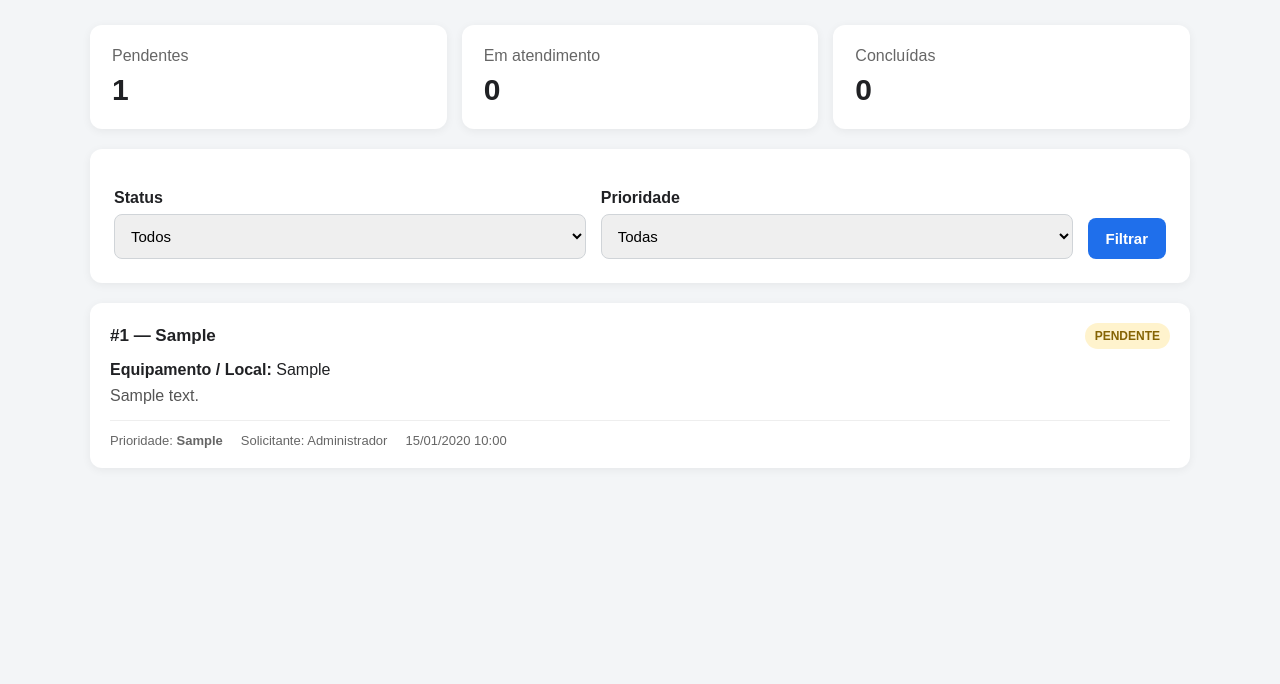
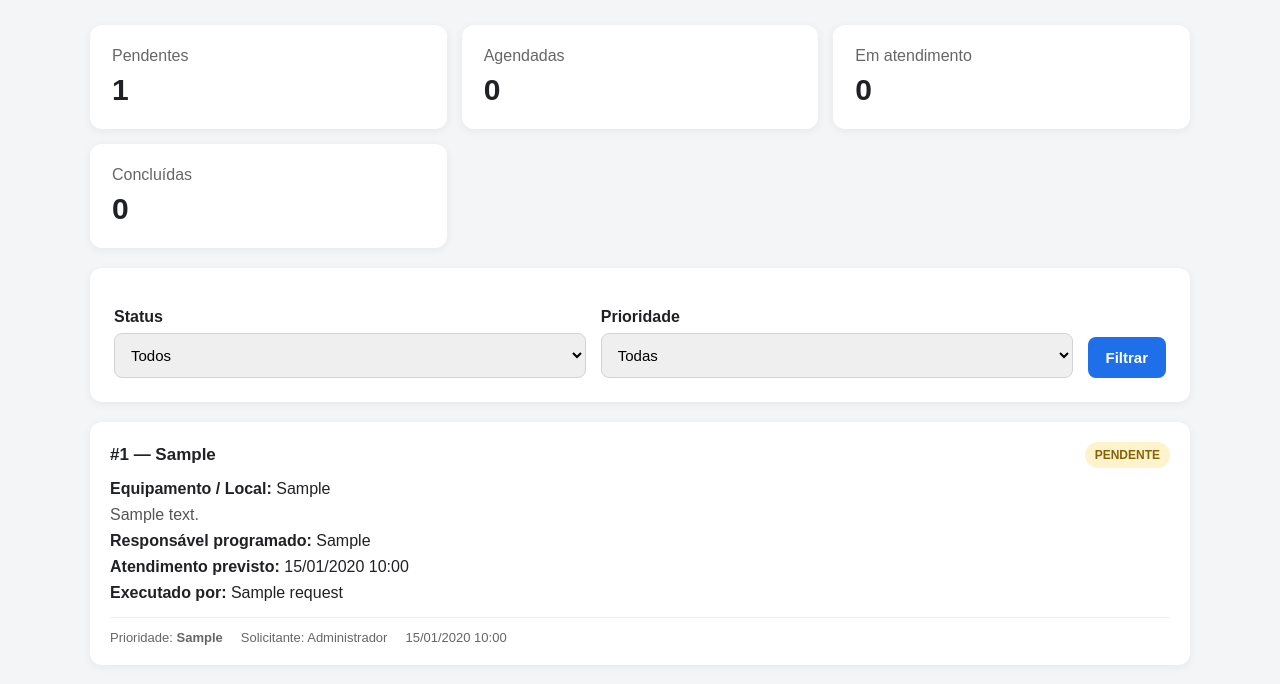
Before and after one commit to tfpr123-bot/SM---Solicita-o-de-manuten-o, a FastAPI app: page /painel in a window 1280 px wide. Shown: the part 90-774 px from the top of the page. Run offline with FastAPI, Linux system fonts and the light colour scheme; the visitor is signed in with stand-in values (Sample User, id 1); tables that the repository leaves empty hold one stand-in row (values such as "Sample post"); some libraries are stand-ins or nearby versions.

Commit message:
Update painel.html

```diff
--- a/templates/painel.html
+++ b/templates/painel.html
@@ -15,14 +15,21 @@
             <h1>Painel de Manutenção</h1>
             <p>Olá, {{ user.name }}</p>
         </div>
+
         <a href="/logout">Sair</a>
     </div>
+
 
     <div class="dashboard-cards">
 
         <div class="dashboard-card">
             <span>Pendentes</span>
             <strong>{{ counts.pendente }}</strong>
+        </div>
+
+        <div class="dashboard-card">
+            <span>Agendadas</span>
+            <strong>{{ counts.agendada }}</strong>
         </div>
 
         <div class="dashboard-card">
@@ -37,6 +44,7 @@
 
     </div>
 
+
     <div class="filters card">
 
         <form method="get" action="/painel">
@@ -45,10 +53,17 @@
                 <label>Status</label>
 
                 <select name="status">
+
                     <option value="">Todos</option>
+
                     <option value="PENDENTE"
                         {% if status == "PENDENTE" %}selected{% endif %}>
                         Pendente
+                    </option>
+
+                    <option value="AGENDADA"
+                        {% if status == "AGENDADA" %}selected{% endif %}>
+                        Agendada
                     </option>
 
                     <option value="EM ATENDIMENTO"
@@ -60,13 +75,16 @@
                         {% if status == "CONCLUÍDA" %}selected{% endif %}>
                         Concluída
                     </option>
+
                 </select>
             </div>
+
 
             <div>
                 <label>Prioridade</label>
 
                 <select name="priority">
+
                     <option value="">Todas</option>
 
                     <option value="Baixa"
@@ -88,14 +106,19 @@
                         {% if priority == "Crítica" %}selected{% endif %}>
                         Crítica
                     </option>
+
                 </select>
             </div>
 
-            <button type="submit">Filtrar</button>
+
+            <button type="submit">
+                Filtrar
+            </button>
 
         </form>
 
     </div>
+
 
     {% if rows %}
 
@@ -103,7 +126,8 @@
 
             {% for item in rows %}
 
-                <a class="request-card" href="/solicitacao/{{ item.id }}">
+                <a class="request-card"
+                   href="/solicitacao/{{ item.id }}">
 
                     <div class="request-header">
 
@@ -117,14 +141,47 @@
 
                     </div>
 
+
                     <p>
                         <strong>Equipamento / Local:</strong>
                         {{ item.equipment }}
                     </p>
 
+
                     <p class="description">
                         {{ item.description }}
                     </p>
+
+
+                    {% if item.scheduled_employee %}
+
+                        <p>
+                            <strong>Responsável programado:</strong>
+                            {{ item.scheduled_employee }}
+                        </p>
+
+                    {% endif %}
+
+
+                    {% if item.planned_at %}
+
+                        <p>
+                            <strong>Atendimento previsto:</strong>
+                            {{ item.planned_at.strftime('%d/%m/%Y %H:%M') }}
+                        </p>
+
+                    {% endif %}
+
+
+                    {% if item.executor_name %}
+
+                        <p>
+                            <strong>Executado por:</strong>
+                            {{ item.executor_name }}
+                        </p>
+
+                    {% endif %}
+
 
                     <div class="request-footer">
 
```
